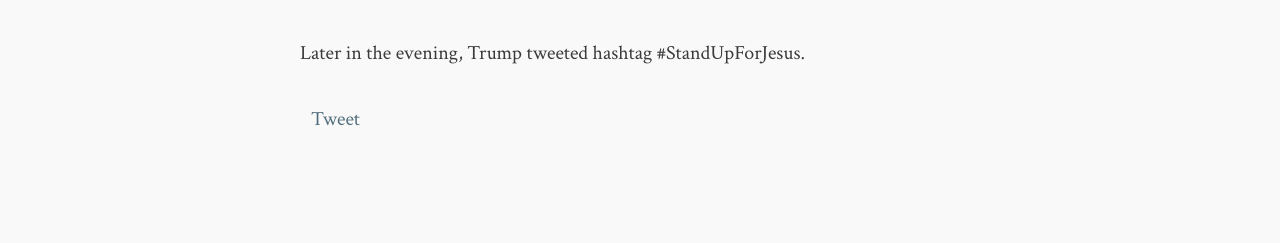
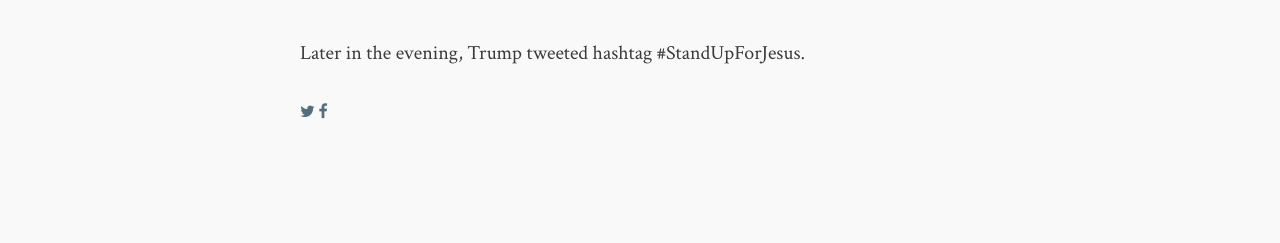
Before and after one commit to flashlightministries/oilforlight, a Jekyll site: the page built from _posts/2017-10-11-trump-tweets-kneeling.md, in a window 1280 px wide. Shown: the part 1044-1287 px from the top of the page. Built offline with Jekyll 4.4.1, drawn with Linux system fonts in a browser that asks for light colours; nearby versions of some CDN libraries; comment, search, counter and statistics services are not loaded; after the commit the page ends 1198 px from its top, so only the background shows below that.

Commit message:
Update post.html

```diff
--- a/_layouts/post.html
+++ b/_layouts/post.html
@@ -31,7 +31,8 @@
     {{ content }}
 
   <div class="post-sharing">
-    {% include JB/sharing %}
+    <span><a href="http://twitter.com/intent/tweet?status={{page.title | uri_escape}}+{{page.url}}"><i class="fa fa-twitter"></i></a></span>
+    <span><a href="http://www.facebook.com/share.php?u={{page.url}}&title={{page.title | uri_escape}}"><i class="fa fa-facebook"></i></a></span>
   </div>
 
   {% include JB/comments %}
```
